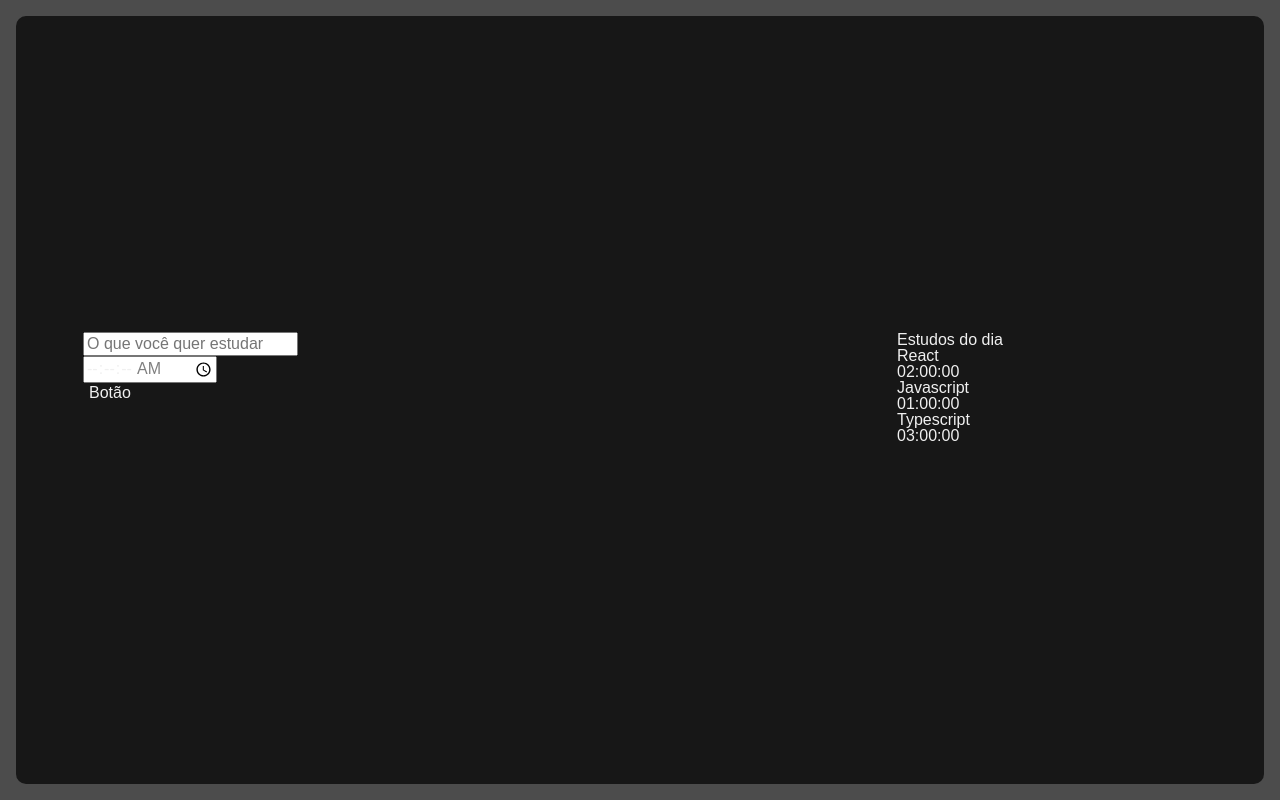
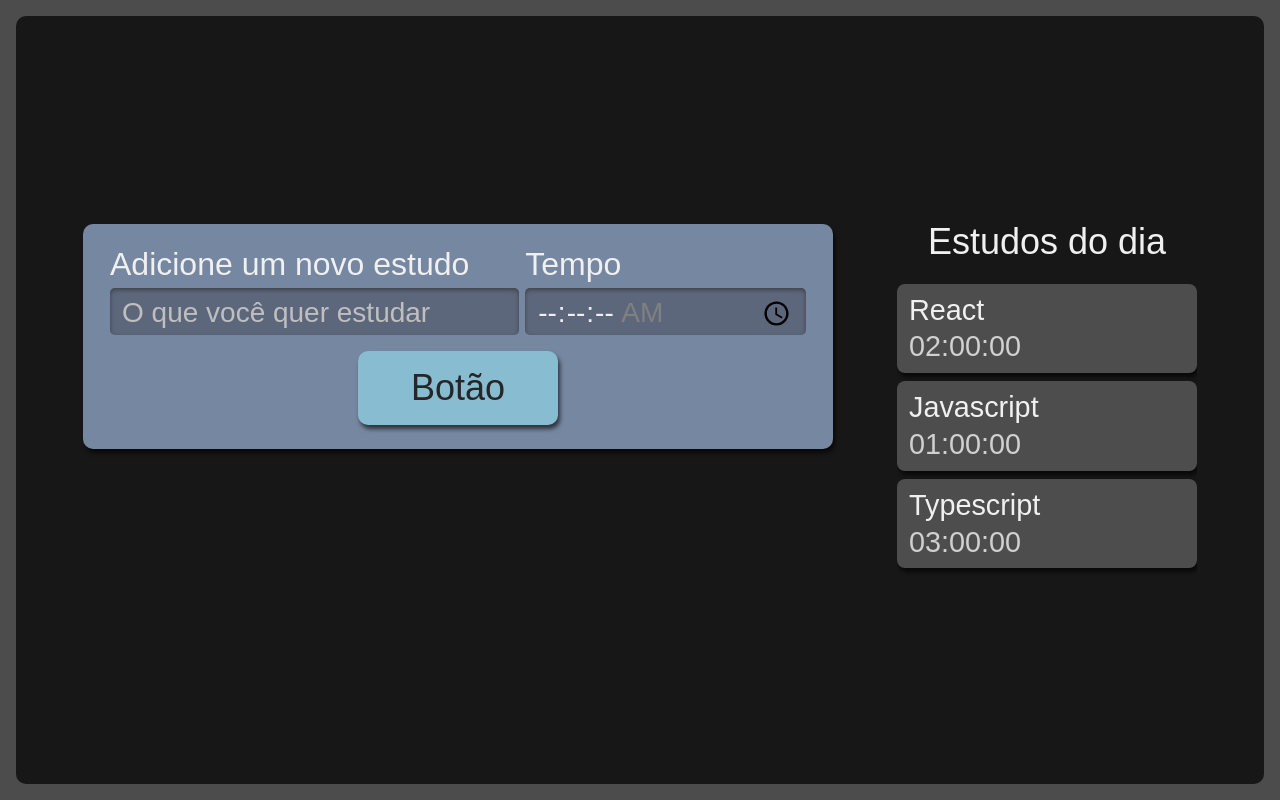
Before and after one commit to felipemarinhodev/alura-studies, a React (Create React App) app: page / in a window 1280 px wide. Built offline with nearby package versions, Linux system fonts and the light colour scheme.

Commit message:
Estilizando com Sass

```diff
--- a/src/components/Button/index.tsx
+++ b/src/components/Button/index.tsx
@@ -1,10 +1,12 @@
 import React from 'react'
+
+import './style.scss'
 
 class Button extends React.Component {
 
 	render(): React.ReactNode {
 		return (
-			<button>Botão</button>
+			<button className='botao'>Botão</button>
 		)
 	}
 }
--- /dev/null
+++ b/src/components/Button/style.scss
@@ -0,0 +1,25 @@
+.botao {
+  align-self: center;
+  background-color: #88bcd1;
+  border-radius: 10px;
+  box-shadow: 2px 4px 4px #0000009F;
+  color: #272626;
+  cursor: pointer;
+  font-size: 1.25rem;
+  padding: 16px;
+  width: 150px;
+
+  &:active {
+    background-color: #7CA6B7;
+    box-shadow: 2px 2px 4px #0000009F inset;
+  }
+}
+
+@media screen and (min-width: 1280px) {
+  .botao {
+    grid-column-start: span 2;
+    justify-self: center;
+    width: 200px;
+    font-size: 2.25rem;
+  }
+}
--- a/src/components/Formulario/index.tsx
+++ b/src/components/Formulario/index.tsx
@@ -1,12 +1,14 @@
 import React from 'react';
 import Button from '../Button';
+
+import './style.scss';
 
 class Formulario extends React.Component {
   render(): React.ReactNode {
     return (
-      <form>
-        <div>
-          <label htmlFor="tarefa"></label>
+      <form className='novaTarefa'>
+        <div className='inputContainer'>
+          <label htmlFor="tarefa">Adicione um novo estudo</label>
           <input
             type="text"
             name="tarefa"
@@ -15,8 +17,8 @@
             required
           ></input>
         </div>
-        <div>
-          <label htmlFor="tempo"></label>
+        <div className='inputContainer'>
+          <label htmlFor="tempo">Tempo</label>
           <input
             type="time"
             name="tarefa"
--- /dev/null
+++ b/src/components/Formulario/style.scss
@@ -0,0 +1,61 @@
+.novaTarefa {
+  display:flex;
+  flex-direction: column;
+  grid-area: nova-tarefa;
+  background-color: #7687A1;
+  border-radius: 10px;
+  box-shadow: 2px 4px 4px #0000009F;
+  padding: 12px;
+
+  .inputContainer {
+    display: flex;
+    flex-direction: column;
+    width: 100%;
+    margin-bottom: 16px;
+
+    label {
+      margin-bottom: 8px;
+      font-size: 1.25rem;
+    }
+
+    input {
+      width: 100%;
+      padding: 8px 12px 4px;
+      box-sizing: border-box;
+      border: unset;
+      border-radius: 5px;
+      background-color: #5D677C;
+      box-shadow: 0px 2px 4px #2D2B2B9F inset;
+
+      &::placeholder {
+        color: #BFBFBF;
+      }
+    }
+  }
+
+  @media screen and (min-width: 1280px) {
+    flex-direction: row;
+    flex-wrap: wrap;
+    justify-content: space-around;
+    font-size: 2.25rem;
+    padding: 24px;
+    box-sizing: border-box;
+
+    .inputContainer {
+      width: calc(60% - 12px);
+
+      &:last-of-type {
+        width: 40%;
+      }
+
+      label {
+        font-size: 2rem;
+      }
+
+      input {
+        height: 100%;
+        font-size: 1.75rem;
+      }
+    }
+  }
+}
--- a/src/components/List/index.tsx
+++ b/src/components/List/index.tsx
@@ -1,3 +1,5 @@
+import './style.scss';
+
 function List() {
   const tarefas = [
     {
@@ -14,11 +16,11 @@
     },
   ];
   return (
-    <aside>
+    <aside className='listaTarefas'>
       <h2>Estudos do dia</h2>
       <ul>
 				{tarefas.map((item, index) => (
-					<li key={index}>
+					<li key={index} className='item'>
 						<h3>{item.tarefa}</h3>
 						<span>{item.tempo}</span>
 					</li>
--- /dev/null
+++ b/src/components/List/style.scss
@@ -0,0 +1,75 @@
+.listaTarefas {
+  grid-area: tarefas;
+  height: 100%;
+
+  h2 {
+    font-size: 1.25rem;
+    margin-bottom: 12px;
+  }
+
+  ul {
+    max-height: 350px;
+    overflow-y: scroll;
+  	scrollbar-width: thin;
+  }
+
+  @media screen and (min-width:1280px) {
+
+    h2{
+      text-align: center;
+      font-size: 2.25rem;
+      margin-bottom: 24px;
+    }
+
+    ul {
+      overflow: auto;
+      max-height: 500px;
+    }
+  }
+}
+
+.item {
+  background-color: #4D4D4D;
+  border-radius: 8px;
+  box-shadow: 2px 4px 4px #0000009F;
+  padding: 12px;
+  margin-bottom: 8px;
+  position: relative;
+  cursor: pointer;
+
+  h3 {
+    margin-bottom: 8px;
+    word-break: break-all;
+  }
+
+  span {
+    color: #D0D0D0;
+  }
+
+  @media screen and (min-width:1280px) {
+    font-size: 1.8rem;
+  }
+}
+
+.itemSelecionado {
+  background-color: #292929;
+  box-shadow: 2px 4px 4px #0000009F inset;
+}
+
+.itemCompletado {
+  background-color: #566F42;
+  cursor: auto;
+
+  .concluido {
+    display: block;
+    background-image: url('../../assets/img/check-mark.svg');
+    background-repeat: no-repeat;
+    background-size: 38px 38px;
+    position: absolute;
+    top: 50%;
+    right: 12px;
+    transform: translateY(-50%);
+    width: 42px;
+    height: 43px;
+  }
+}
```
